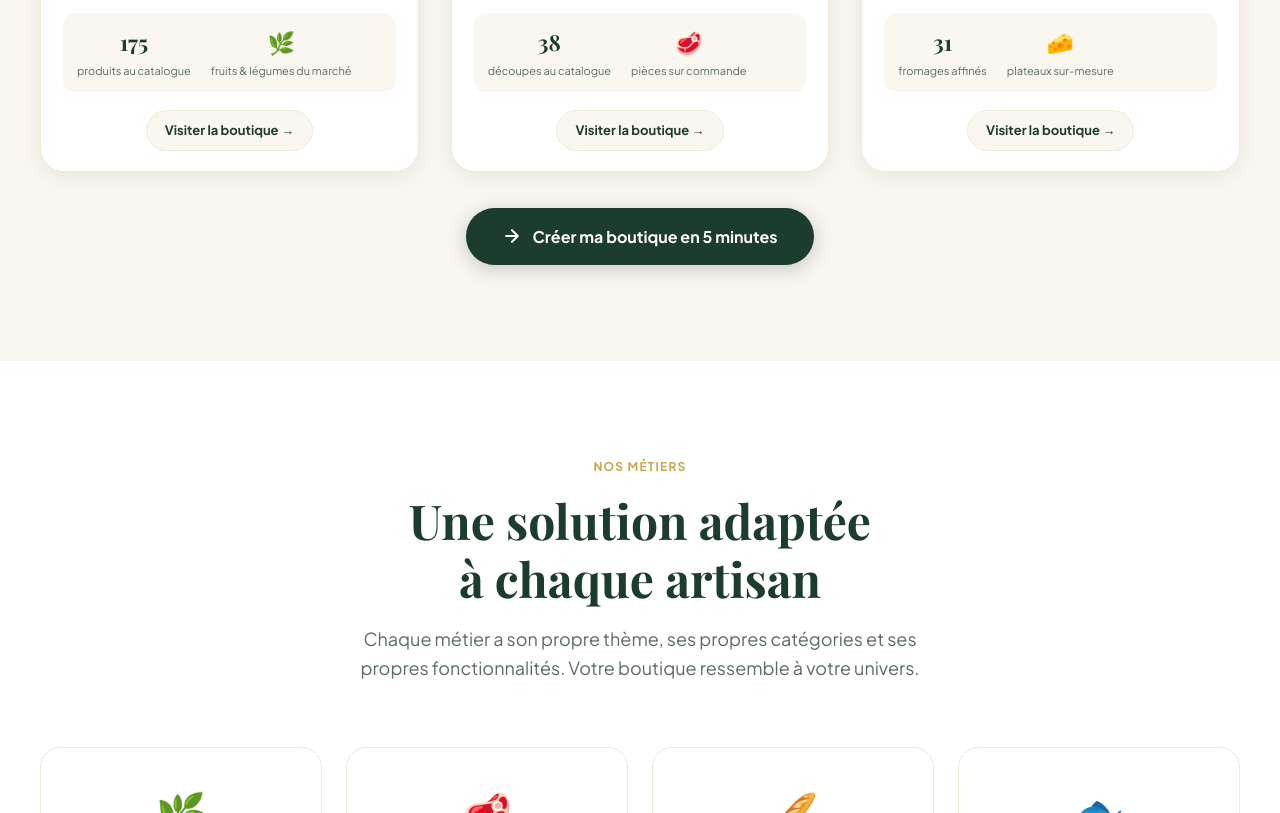
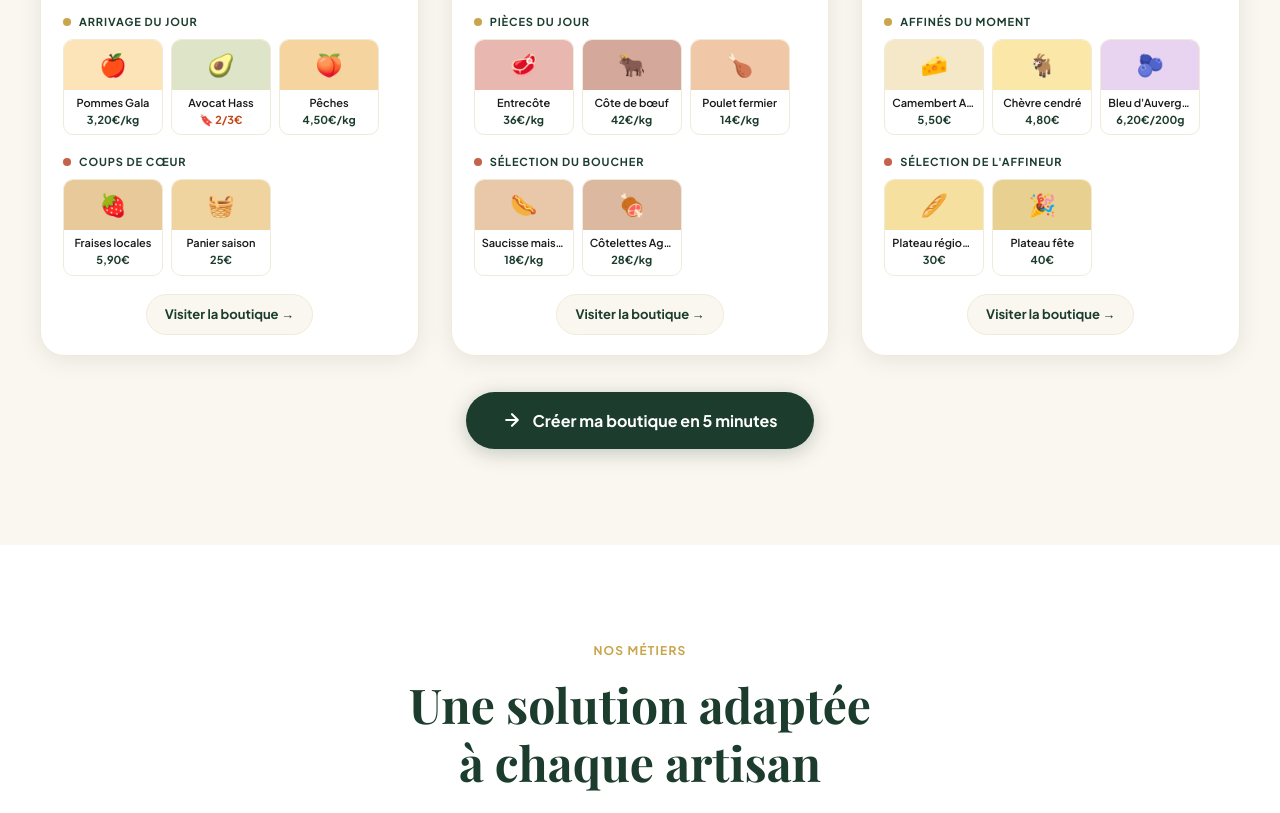
Before and after one commit to Talentine/chez-christophe, a plain HTML site: page landing.html in a window 1280 px wide. Shown: the part 1649-2462 px from the top of the page. Drawn offline with nearby package versions, Linux system fonts and the light colour scheme.

Commit message:
Onglet Paniers fonctionne pour tous les metiers (alias paniers vers plateaux/plateaux-fromage) + landing demos avec apercus zones Arrivage/Coups de coeur

```diff
--- a/landing.html
+++ b/landing.html
@@ -547,6 +547,47 @@
     .example-stat-num { font-family: 'Playfair Display', serif; font-size: 22px; font-weight: 700; color: var(--brand); }
     .example-stat-label { font-size: 11px; color: var(--text-muted); margin-top: 2px; }
 
+    /* APERÇUS ZONES (Arrivages / Coups de cœur dans cards exemples) */
+    .example-zone { margin-bottom: 14px; }
+    .example-zone-titre {
+      display: flex; align-items: center; gap: 8px;
+      font-size: 11px; font-weight: 700; text-transform: uppercase;
+      letter-spacing: .08em; color: var(--brand);
+      margin-bottom: 8px;
+    }
+    .example-zone-dot {
+      width: 8px; height: 8px; border-radius: 50%; flex-shrink: 0;
+      animation: pulse 2.4s infinite;
+    }
+    .example-mini-products {
+      display: flex; gap: 8px; overflow-x: auto;
+      padding-bottom: 4px;
+      scrollbar-width: none;
+    }
+    .example-mini-products::-webkit-scrollbar { display: none; }
+    .example-mini-card {
+      flex-shrink: 0;
+      width: 100px;
+      background: var(--white);
+      border: 1px solid var(--cream-dark);
+      border-radius: 10px;
+      overflow: hidden;
+    }
+    .example-mini-img {
+      width: 100%; height: 50px;
+      display: flex; align-items: center; justify-content: center;
+      font-size: 22px;
+    }
+    .example-mini-name {
+      font-size: 11px; font-weight: 600; color: var(--text);
+      padding: 6px 7px 2px; line-height: 1.2;
+      white-space: nowrap; overflow: hidden; text-overflow: ellipsis;
+    }
+    .example-mini-price {
+      font-size: 11px; font-weight: 700; color: var(--brand);
+      padding: 0 7px 6px;
+    }
+
     .example-link {
       display: inline-flex; align-items: center; gap: 6px;
       font-size: 13px; font-weight: 700; color: var(--brand);
@@ -712,16 +753,26 @@
         <div class="example-info">
           <div class="example-shop-title">Chez Christophe</div>
           <div class="example-location">📍 Caen, Calvados · Primeur</div>
-          <div class="example-stats">
-            <div class="example-stat">
-              <div class="example-stat-num">175</div>
-              <div class="example-stat-label">produits au catalogue</div>
-            </div>
-            <div class="example-stat">
-              <div class="example-stat-num">🌿</div>
-              <div class="example-stat-label">fruits & légumes du marché</div>
+
+          <!-- Aperçu zone Arrivages -->
+          <div class="example-zone">
+            <div class="example-zone-titre"><span class="example-zone-dot" style="background:var(--gold);"></span> Arrivage du jour</div>
+            <div class="example-mini-products">
+              <div class="example-mini-card"><div class="example-mini-img" style="background:#fde4b8;">🍎</div><div class="example-mini-name">Pommes Gala</div><div class="example-mini-price">3,20€/kg</div></div>
+              <div class="example-mini-card"><div class="example-mini-img" style="background:#dde4c8;">🥑</div><div class="example-mini-name">Avocat Hass</div><div class="example-mini-price"><span style="color:#C44616">🔖 2/3€</span></div></div>
+              <div class="example-mini-card"><div class="example-mini-img" style="background:#f5d4a0;">🍑</div><div class="example-mini-name">Pêches</div><div class="example-mini-price">4,50€/kg</div></div>
             </div>
           </div>
+
+          <!-- Aperçu zone Coups de cœur -->
+          <div class="example-zone">
+            <div class="example-zone-titre"><span class="example-zone-dot" style="background:#C4614A;"></span> Coups de cœur</div>
+            <div class="example-mini-products">
+              <div class="example-mini-card"><div class="example-mini-img" style="background:#e8c99a;">🍓</div><div class="example-mini-name">Fraises locales</div><div class="example-mini-price">5,90€</div></div>
+              <div class="example-mini-card"><div class="example-mini-img" style="background:#f0d4a0;">🧺</div><div class="example-mini-name">Panier saison</div><div class="example-mini-price">25€</div></div>
+            </div>
+          </div>
+
           <span class="example-link" role="button">Visiter la boutique →</span>
         </div>
       </a>
@@ -748,16 +799,26 @@
         <div class="example-info">
           <div class="example-shop-title">Boucherie Classique</div>
           <div class="example-location">📍 Toulon, Var · Boucher artisan</div>
-          <div class="example-stats">
-            <div class="example-stat">
-              <div class="example-stat-num">38</div>
-              <div class="example-stat-label">découpes au catalogue</div>
-            </div>
-            <div class="example-stat">
-              <div class="example-stat-num">🥩</div>
-              <div class="example-stat-label">pièces sur commande</div>
+
+          <!-- Aperçu zone Arrivages -->
+          <div class="example-zone">
+            <div class="example-zone-titre"><span class="example-zone-dot" style="background:var(--gold);"></span> Pièces du jour</div>
+            <div class="example-mini-products">
+              <div class="example-mini-card"><div class="example-mini-img" style="background:#e8b8b0;">🥩</div><div class="example-mini-name">Entrecôte</div><div class="example-mini-price">36€/kg</div></div>
+              <div class="example-mini-card"><div class="example-mini-img" style="background:#d4a89a;">🐂</div><div class="example-mini-name">Côte de bœuf</div><div class="example-mini-price">42€/kg</div></div>
+              <div class="example-mini-card"><div class="example-mini-img" style="background:#f0c8a8;">🍗</div><div class="example-mini-name">Poulet fermier</div><div class="example-mini-price">14€/kg</div></div>
             </div>
           </div>
+
+          <!-- Aperçu zone Coups de cœur -->
+          <div class="example-zone">
+            <div class="example-zone-titre"><span class="example-zone-dot" style="background:#C4614A;"></span> Sélection du boucher</div>
+            <div class="example-mini-products">
+              <div class="example-mini-card"><div class="example-mini-img" style="background:#e8c8a8;">🌭</div><div class="example-mini-name">Saucisse maison</div><div class="example-mini-price">18€/kg</div></div>
+              <div class="example-mini-card"><div class="example-mini-img" style="background:#dcb8a0;">🍖</div><div class="example-mini-name">Côtelettes Agneau</div><div class="example-mini-price">28€/kg</div></div>
+            </div>
+          </div>
+
           <span class="example-link" role="button">Visiter la boutique →</span>
         </div>
       </a>
@@ -784,16 +845,26 @@
         <div class="example-info">
           <div class="example-shop-title">Fromagerie des Conquérants</div>
           <div class="example-location">📍 Toulon, Var · Fromager affineur</div>
-          <div class="example-stats">
-            <div class="example-stat">
-              <div class="example-stat-num">31</div>
-              <div class="example-stat-label">fromages affinés</div>
-            </div>
-            <div class="example-stat">
-              <div class="example-stat-num">🧀</div>
-              <div class="example-stat-label">plateaux sur-mesure</div>
+
+          <!-- Aperçu zone Arrivages -->
+          <div class="example-zone">
+            <div class="example-zone-titre"><span class="example-zone-dot" style="background:var(--gold);"></span> Affinés du moment</div>
+            <div class="example-mini-products">
+              <div class="example-mini-card"><div class="example-mini-img" style="background:#f5e8c8;">🧀</div><div class="example-mini-name">Camembert AOP</div><div class="example-mini-price">5,50€</div></div>
+              <div class="example-mini-card"><div class="example-mini-img" style="background:#fbe8a8;">🐐</div><div class="example-mini-name">Chèvre cendré</div><div class="example-mini-price">4,80€</div></div>
+              <div class="example-mini-card"><div class="example-mini-img" style="background:#e8d4f0;">🫐</div><div class="example-mini-name">Bleu d'Auvergne</div><div class="example-mini-price">6,20€/200g</div></div>
             </div>
           </div>
+
+          <!-- Aperçu zone Coups de cœur -->
+          <div class="example-zone">
+            <div class="example-zone-titre"><span class="example-zone-dot" style="background:#C4614A;"></span> Sélection de l'affineur</div>
+            <div class="example-mini-products">
+              <div class="example-mini-card"><div class="example-mini-img" style="background:#f5e0a0;">🥖</div><div class="example-mini-name">Plateau régional</div><div class="example-mini-price">30€</div></div>
+              <div class="example-mini-card"><div class="example-mini-img" style="background:#e8d090;">🎉</div><div class="example-mini-name">Plateau fête</div><div class="example-mini-price">40€</div></div>
+            </div>
+          </div>
+
           <span class="example-link" role="button">Visiter la boutique →</span>
         </div>
       </a>
```
Also changed, not shown: catalogue.html (+11 -1 lines).
